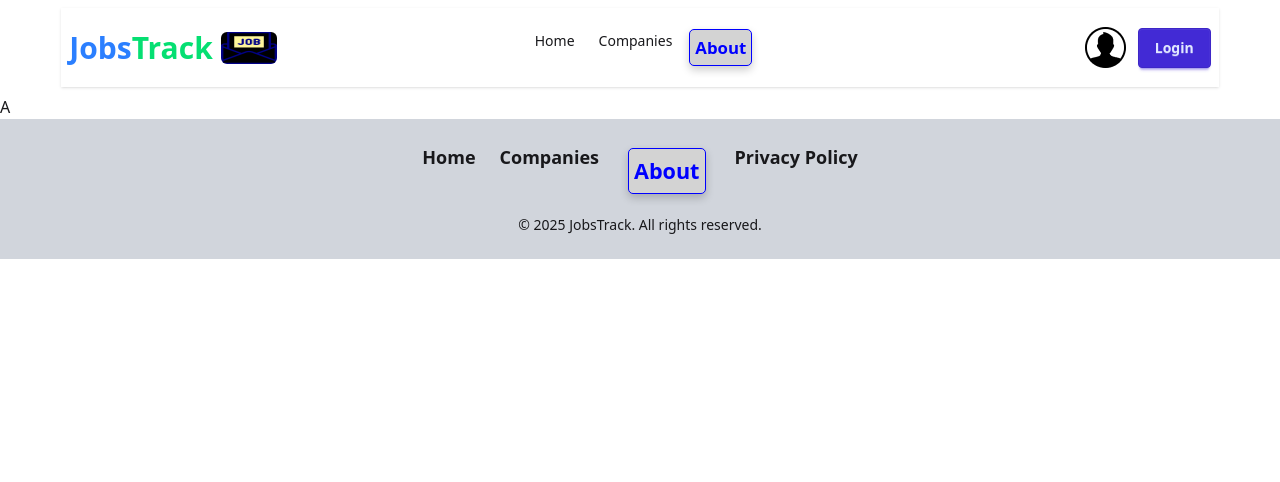
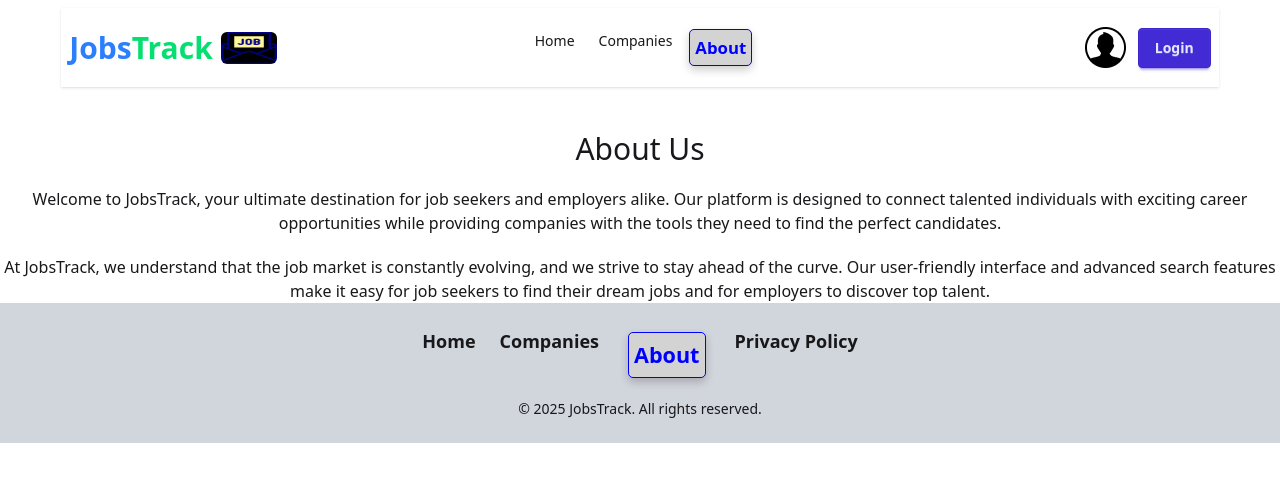
Before and after one commit to Dipok-Kumar-Ray/Job-Track-A-9, a React (Vite) app: page /about in a window 1280 px wide. Shown: the top 482 px of the page. Built offline with nearby package versions, Linux system fonts and the light colour scheme.

Commit message:
tab name and favicon icon in title complete

```diff
--- a/src/Components/Companies.jsx
+++ b/src/Components/Companies.jsx
@@ -1,8 +1,15 @@
 import React from 'react';
+import { Helmet } from 'react-helmet';
 
 const Companies = () => {
     return (
         <div>
+            <div>
+               <Helmet>
+                    <title>Companies | JobsTrack</title>
+                </Helmet>
+
+            </div>
             <h2>This is Companies section</h2>
         </div>
     );
--- a/src/Pages/About.jsx
+++ b/src/Pages/About.jsx
@@ -1,9 +1,17 @@
 import React from 'react';
+import { Helmet } from 'react-helmet';
 
 const About = () => {
     return (
         <div>
-            A
+            <div>
+               <Helmet>
+               <title>About | JobsTrack</title>
+               </Helmet>
+            </div>
+            <h2 className='text-3xl text-center mt-9'>About Us</h2>
+            <p className='text-center mt-5'>Welcome to JobsTrack, your ultimate destination for job seekers and employers alike. Our platform is designed to connect talented individuals with exciting career opportunities while providing companies with the tools they need to find the perfect candidates.</p>
+            <p className='text-center mt-5'>At JobsTrack, we understand that the job market is constantly evolving, and we strive to stay ahead of the curve. Our user-friendly interface and advanced search features make it easy for job seekers to find their dream jobs and for employers to discover top talent.</p>
         </div>
     );
 };
--- a/src/Pages/Register.jsx
+++ b/src/Pages/Register.jsx
@@ -3,6 +3,7 @@ import React from "react";
 import { Link } from "react-router";
 import { auth } from "../utils/firebase.init";
 import { toast } from "react-toastify";
+import { Helmet } from "react-helmet";
 
 const Register = () => {
 
@@ -33,7 +34,11 @@ const Register = () => {
             });
     }
   return (
-    <div className="max-w-sm mx-auto  p-9 rounded-2xl mt-9 shadow-lg bg-slate-200 mb-12">
+    <div>
+        <Helmet>
+            <title>Registration | JobsTrack</title>
+        </Helmet>
+        <div className="max-w-sm mx-auto  p-9 rounded-2xl mt-9 shadow-lg bg-slate-200 mb-12">
       <h2 className="text-3xl mb-9">Please Form Registration Now !</h2>
       <form className="space-y-4" onSubmit={handleRegister}>
         {/* name field */}
@@ -91,6 +96,7 @@ const Register = () => {
       </form>
       <p className="mt-3">Already have an account?  Please <Link to='/login' className=" text-blue-500 underline">  Login</Link></p>
     </div>
+    </div>
   );
 };
 
```
